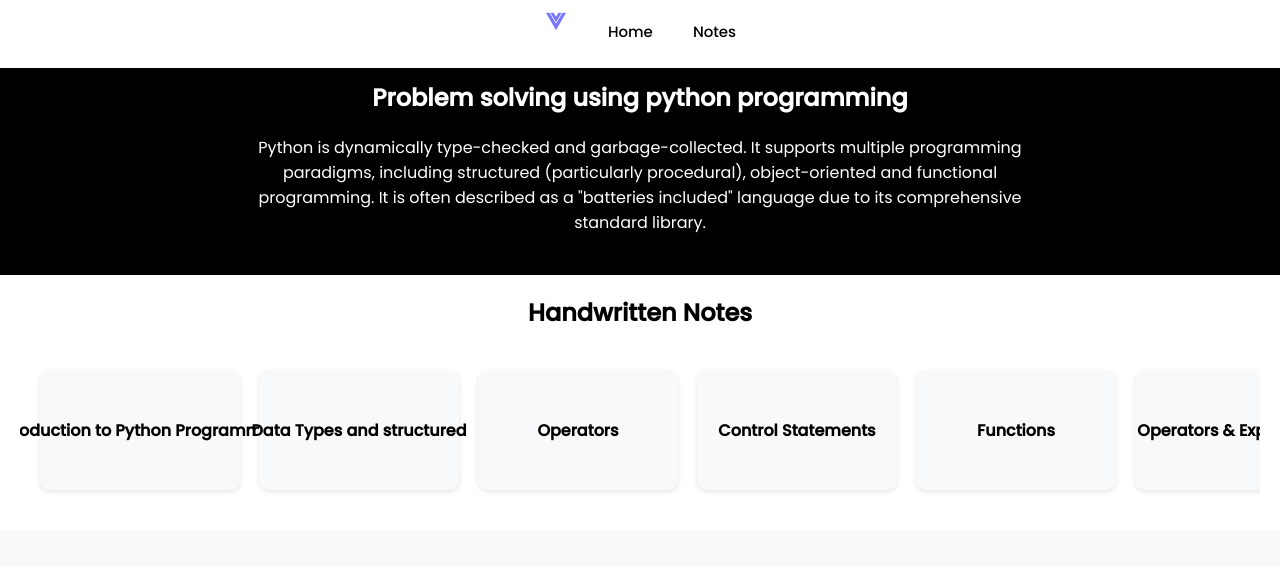
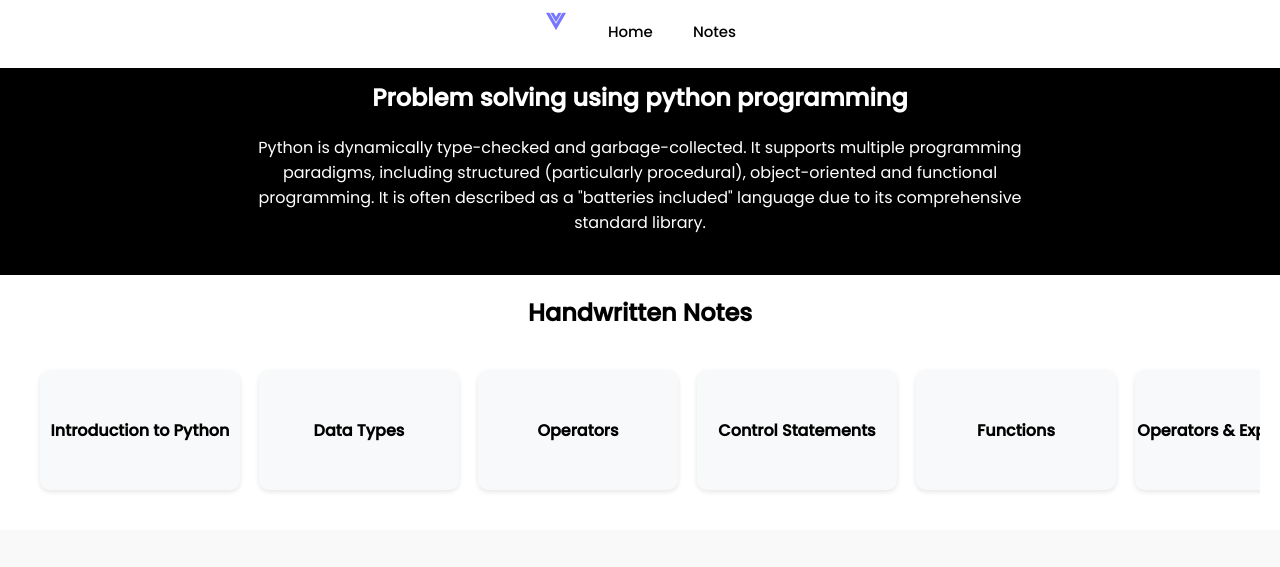
Before and after one commit to Sagarchhikara/campusconnect2.o, a plain HTML site: page templates/python.html in a window 1280 px wide. Shown: the top 567 px of the page. Drawn offline with nearby package versions, Linux system fonts and the light colour scheme; files that its build step writes are made by us from their sources.

Commit message:
Update python.html

```diff
--- a/templates/python.html
+++ b/templates/python.html
@@ -90,8 +90,8 @@
             <h2>Handwritten Notes</h2>
             <div class="flipbook-cards-scroll-container">
                 <div class="cards-wrapper">
-                    <a href="#" class="flipbook-card">Introduction to Python Programming </a>
-                    <a href="#" class="flipbook-card">Data Types and structured</a>
+                    <a href="#" class="flipbook-card">Introduction to Python </a>
+                    <a href="#" class="flipbook-card">Data Types </a>
                     <a href="#" class="flipbook-card">Operators</a>
                     <a href="#" class="flipbook-card">Control Statements</a>
                     <a href="#" class="flipbook-card">Functions</a>
```
